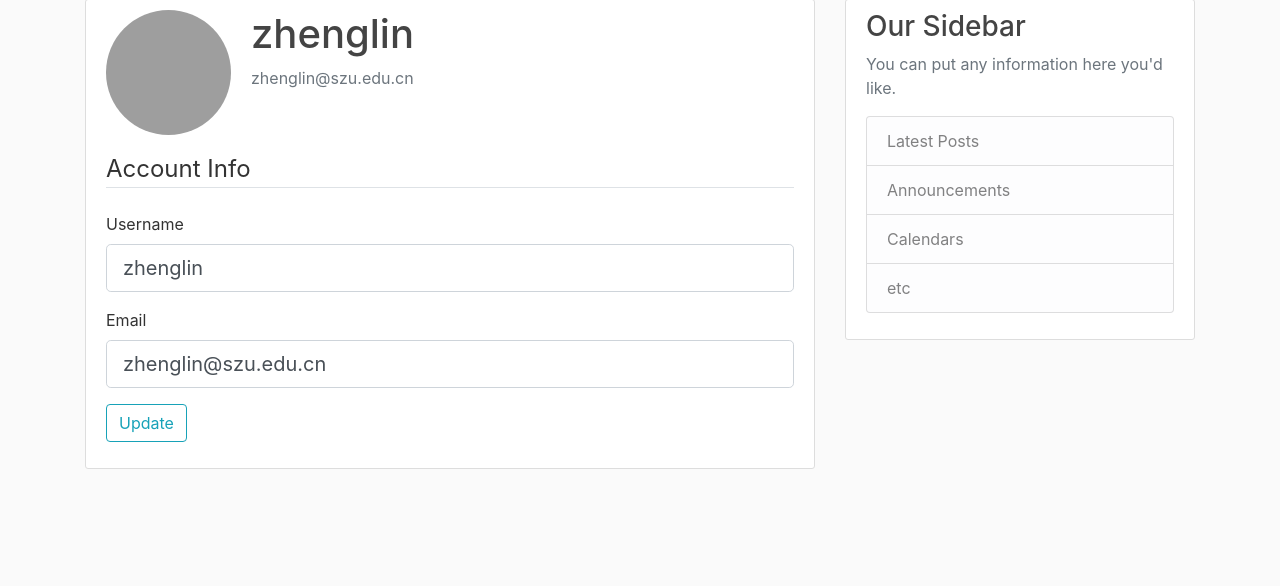
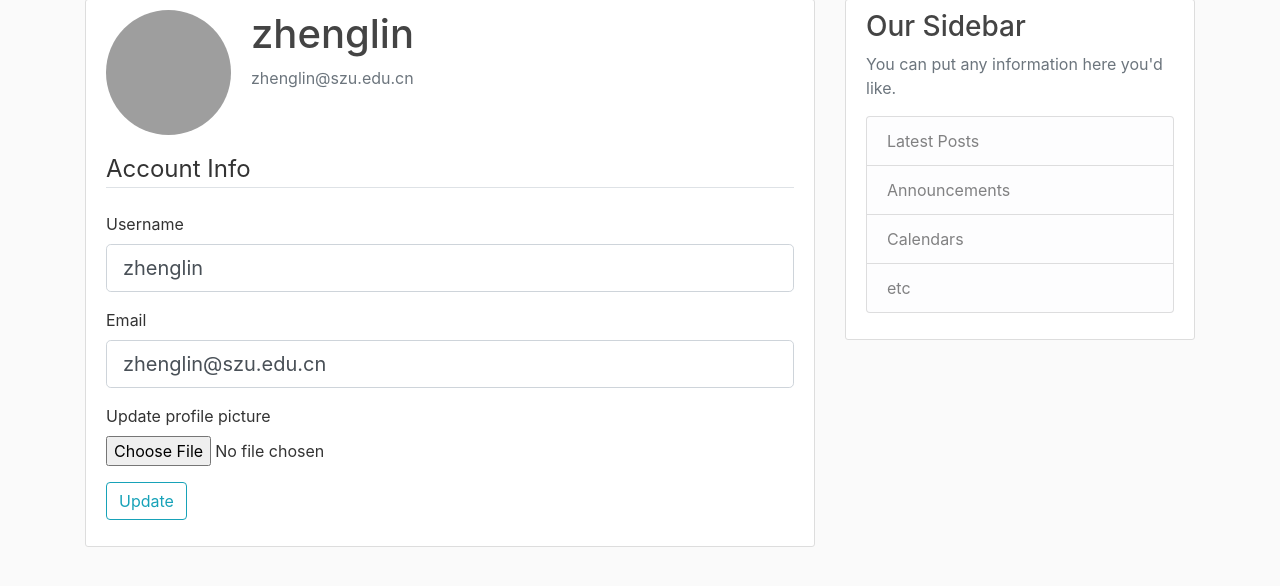
Before and after one commit to RinLinux/Flask_Blog, a Flask app: page /account in a window 1280 px wide. Shown: the part 81-667 px from the top of the page. Run offline with Flask 2, Linux system fonts and the light colour scheme; a user stored in the database is signed in; some libraries are stand-ins or nearby versions; grey boxes are pictures that could not be loaded.

Commit message:
add post form

```diff
--- a/flaskblog/form.py
+++ b/flaskblog/form.py
@@ -2,7 +2,7 @@
 from flask_wtf import FlaskForm
 from flask_wtf.file import FileField,FileAllowed
 from flask_login import current_user
-from wtforms import StringField,PasswordField,SubmitField,BooleanField
+from wtforms import StringField,PasswordField,SubmitField,BooleanField,TextAreaField
 from wtforms.validators import DataRequired, Length, Email, EqualTo, ValidationError
 from flaskblog.models import User
 
@@ -12,8 +12,7 @@ class RegistrationForm(FlaskForm):
     password = PasswordField("Password",validators=[DataRequired(),Length(
         min=6)])
     confirm_password = PasswordField("Confirm Password",
-                             validators=[DataRequired(), Length(min=6),EqualTo(
-                                 'password')])
+                             validators=[DataRequired(), Length(min=6),EqualTo('password')])
     submit = SubmitField('Sign Up')
 
     def validate_username(self, username):
@@ -53,3 +52,9 @@ class UpdateAccountForm(FlaskForm):
             user = User.query.filter_by(email=email.data).first()
             if user:
                 raise ValidationError('That email is taken. Please choose another one')
+
+
+def PostForm(FlaskForm):
+    title = StringField('Title',validators=[DataRequired()])
+    content = TextAreaField('Content',validators=[DataRequired()])
+    submit = SubmitField('Post')
--- a/flaskblog/routes.py
+++ b/flaskblog/routes.py
@@ -5,9 +5,11 @@ date: 2021/01/24/23/21
 
 """
 
+import secrets, os
+from PIL import Image
 from flask import render_template,url_for,flash,redirect,request
 from flaskblog import app, db, bcrypt
-from flaskblog.form import RegistrationForm, LoginForm, UpdateAccountForm
+from flaskblog.form import RegistrationForm, LoginForm, UpdateAccountForm,PostForm
 from flaskblog.models import User, Post
 from flask_login import login_user, current_user, logout_user, login_required
 
@@ -75,11 +77,29 @@ def logout():
     logout_user()
     return redirect(url_for('home'))
 
+def save_picture(profile_pic):
+    random_hex = secrets.token_hex(8)
+    _,f_ext = os.path.splitext(profile_pic.filename)
+    picture_fn = random_hex + f_ext
+    picture_path = os.path.join(app.root_path,'static/profile_pics',picture_fn)
+
+    output_size = (300,300)
+    i = Image.open(profile_pic)
+    i.thumbnail(output_size)
+    i.save(picture_path)
+    return picture_fn
+
+
+
 @app.route('/account',methods=['GET','POST'])
 @login_required
 def account():
     form = UpdateAccountForm()
     if form.validate_on_submit():
+        if form.picture.data:
+            picture_file = save_picture(form.picture.data)
+            current_user.image_file = picture_file
+
         current_user.username = form.username.data
         current_user.email = form.email.data
         db.session.commit()
@@ -90,3 +110,13 @@ def account():
         form.email.data = current_user.email
     image_file = url_for('static',filename='profile_pics/' + current_user.image_file)
     return render_template('account.html',title='Account',image_file=image_file,form=form)
+
+
+@app.route('/new/post',methods=['POST','GET'])
+@login_required
+def new_post():
+    form = PostForm()
+    if form.validate_on_submit:
+        flash('Your post has been created!', 'success')
+        return redirect(url_for('home'))
+    render_template('create_post.html',title='New Post',form=form)
--- a/flaskblog/templates/account.html
+++ b/flaskblog/templates/account.html
@@ -8,7 +8,7 @@
                 <p class="text-secondary">{{ current_user.email }}</p>
             </div>
         </div>
-        <form action="" method="POST">
+        <form action="" method="POST" enctype="multipart/form-data">
             {{ form.hidden_tag() }}
             <filedset class="form-group ">
                 <legend class="border-bottom mb-4">Account Info</legend>
@@ -41,7 +41,15 @@
                     {% else %}
                         {{ form.email(class="form-control form-control-lg") }}
                     {% endif %}
-
+                </div>
+                <div class="form-group">
+                    {{ form.picture.label() }}
+                    {{ form.picture(class="form-control-file") }}
+                    {% if form.picture.errors %}
+                        {% for error in form.picture.errors %}
+                            <span class="text-danger">{{ error }}</span>
+                        {% endfor %}
+                    {% endif %}
                 </div>
             </filedset>
             <div class="form-group">
--- /dev/null
+++ b/flaskblog/templates/create_post.html
@@ -0,0 +1,4 @@
+{% extends 'base.html' %}
+{% block content %}
+    <h1> About Flask Blog</h1>
+{% endblock content %}
```
Also changed, not shown: flaskblog/site.db.
